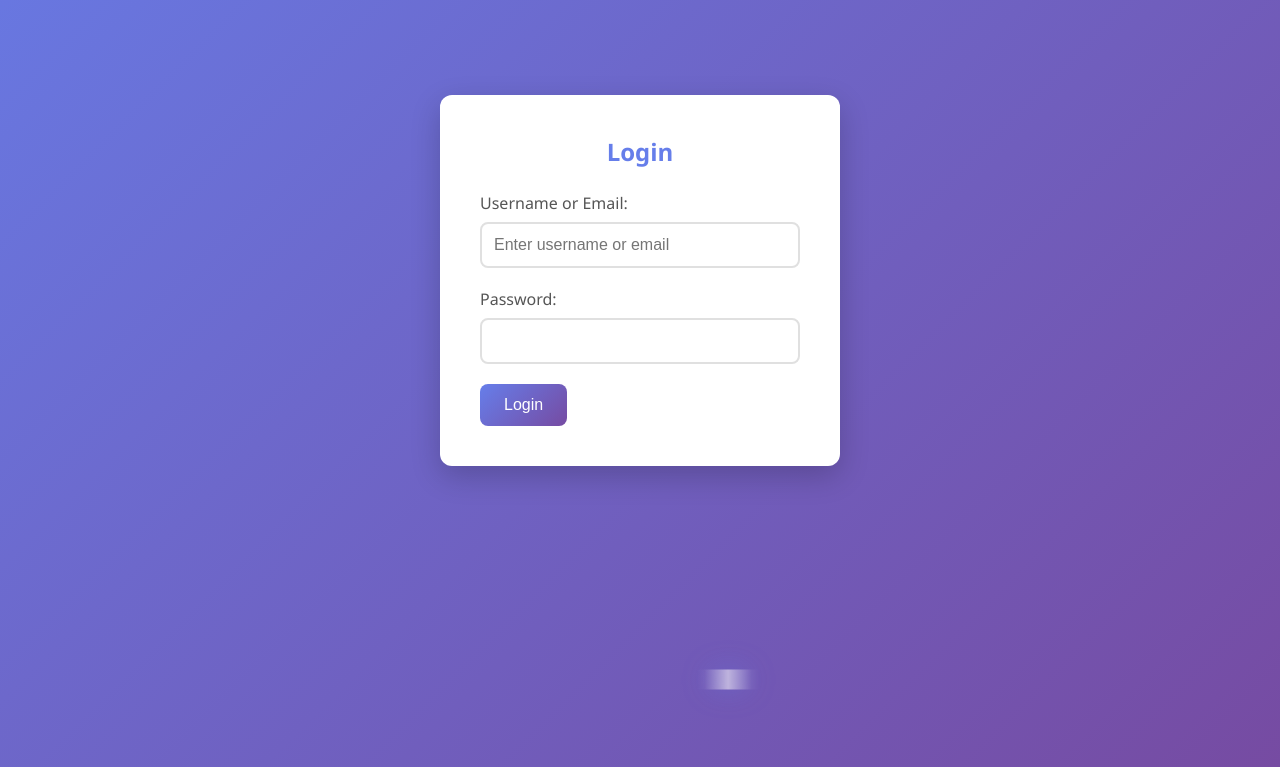
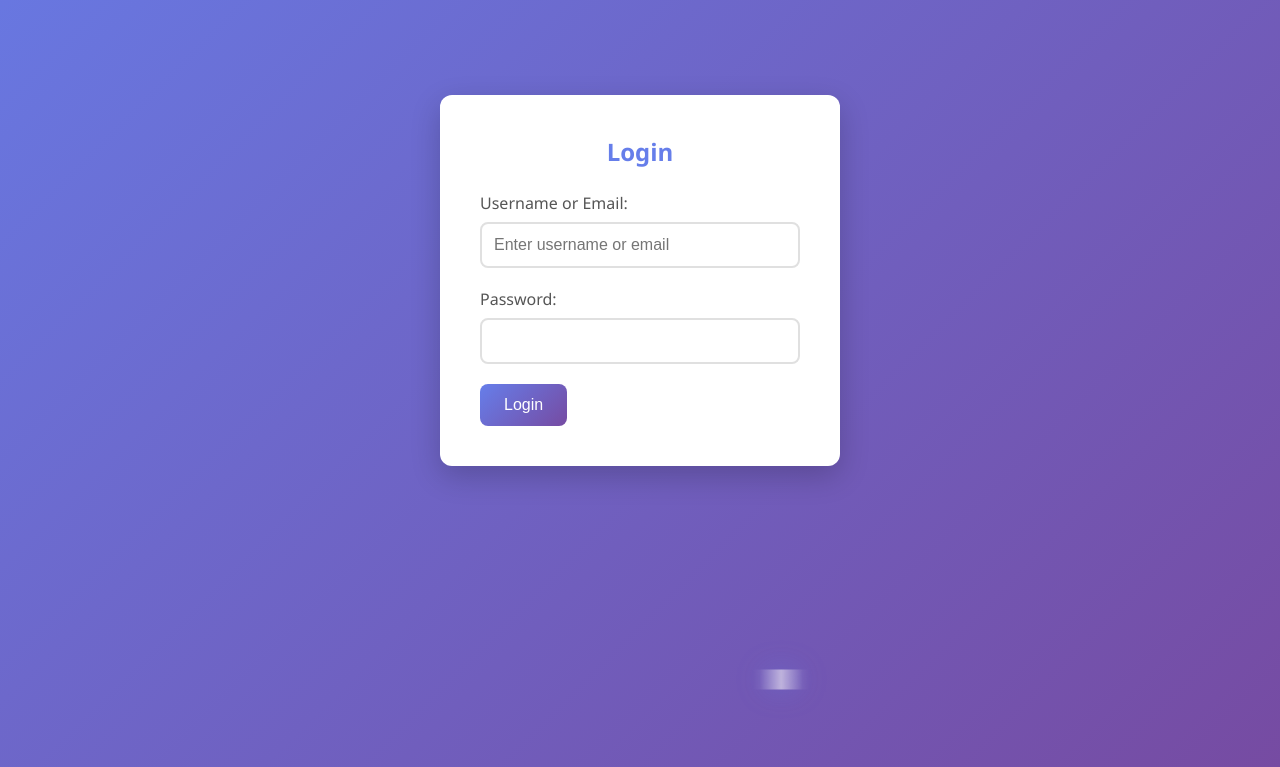
Before and after one commit to Sirfaviaz/med, a Flask app: page /login in a window 1280 px wide. Shown: the part 320-1087 px from the top of the page. Run offline with Flask 3, Linux system fonts and the light colour scheme.

Commit message:
Login ECG: use 100vw width and extended gradient range for full-screen coverage

```diff
--- a/static/style.css
+++ b/static/style.css
@@ -116,9 +116,9 @@ body {
 
 .ecg-line {
     position: absolute;
-    width: 120%;
+    width: 100vw;
     height: 100%;
-    left: -10%;
+    left: 0;
     top: 45%;
     opacity: 0.55;
     filter: drop-shadow(0 0 14px rgba(102, 126, 234, 0.85));
--- a/templates/login.html
+++ b/templates/login.html
@@ -14,8 +14,8 @@
                     <stop offset="51.5%" style="stop-color:rgba(255,255,255,0.3);stop-opacity:0.3" />
                     <stop offset="52%" style="stop-color:rgba(255,255,255,0);stop-opacity:0" />
                     <stop offset="100%" style="stop-color:rgba(255,255,255,0);stop-opacity:0" />
-                    <animate attributeName="x1" values="-100%;100%" dur="6s" repeatCount="indefinite" />
-                    <animate attributeName="x2" values="0%;200%" dur="6s" repeatCount="indefinite" />
+                    <animate attributeName="x1" values="-200%;300%" dur="6s" repeatCount="indefinite" />
+                    <animate attributeName="x2" values="-100%;400%" dur="6s" repeatCount="indefinite" />
                 </linearGradient>
             </defs>
             <!-- Bright pulse light moving along (no base line visible) -->
```
